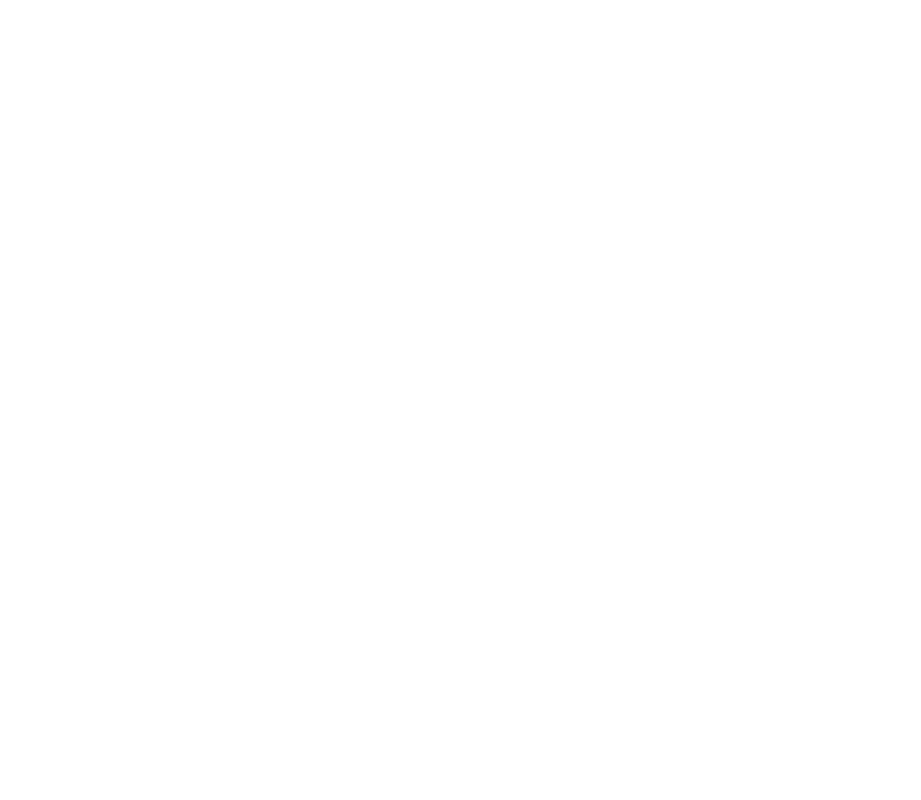
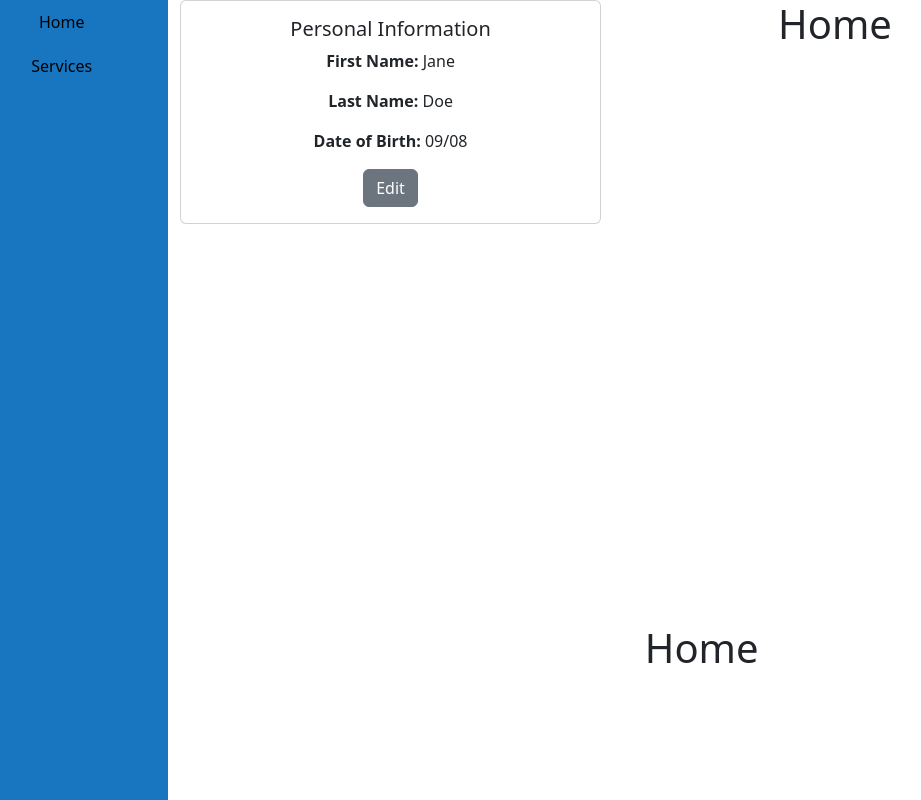
Before and after one commit to rosspulliam/hackathongo-sbcollab, a React (Create React App) app in the folder hackathon-ui/: page /dashboard in a window 1280 px wide. Before the commit this address had no page. Shown: the whole page, without its empty margins (45-966 px from the left). Built offline with nearby package versions, Linux system fonts and the light colour scheme.

Commit message:
add dashboard personal info

```diff
--- a/hackathon-ui/src/App.js
+++ b/hackathon-ui/src/App.js
@@ -2,6 +2,7 @@
 import React from 'react';
 import { BrowserRouter as Router, Route, Routes } from 'react-router-dom';
 import Landing from './components/Landing/Landing';
+import UserDashboard from './user/UserDashboard/UserDashboard';
 
 function App() {
   return (
@@ -9,6 +10,7 @@
    <Router>
 <Routes>
 <Route path="/" element={<Landing/>} />
+<Route path="/dashboard" element={<UserDashboard/>} />
 </Routes>
    </Router>
     </div>
--- a/hackathon-ui/src/user/UserDashboard/UserDashboard.css
+++ b/hackathon-ui/src/user/UserDashboard/UserDashboard.css
@@ -0,0 +1,27 @@
+.user-dashboard{
+    height: 100vh;
+    display: flex;
+}
+.user-nav{
+    height: 100vh;
+    background-color: #1876C0;
+}
+
+.user-nav .nav-link {
+    color:black;
+    padding: 10px 20px;
+    text-decoration: none;
+  }
+  .user-main-wrapper{
+   display: flex;
+   flex-direction: column;
+  }
+  .user-main-top{
+    flex:1;
+    height: 50vh;
+  }
+  .user-main-bottom{
+    flex:1;
+    height: 50vh;
+    margin-top: 50vh;
+  }
--- a/hackathon-ui/src/user/UserDashboard/UserDashboard.js
+++ b/hackathon-ui/src/user/UserDashboard/UserDashboard.js
@@ -0,0 +1,109 @@
+import React from "react";
+import { useState } from "react";
+import { Container, Nav, Row, Col, Card, Button, Form } from "react-bootstrap";
+import "../UserDashboard/UserDashboard.css";
+
+export default function UserDashboard() {
+  const [editMode, setEditMode] = useState(false);
+
+  const handleEditClick = () => {
+    setEditMode(true);
+  };
+
+  const handleSaveClick = () => {
+    setEditMode(false);
+  };
+  return (
+    <div className="user-dashboard">
+      <Container fluid>
+        <Row>
+          <Col sm={2} className="user-nav">
+            <Nav className="flex-column">
+              <Nav.Link className="nav-link" href="#home">
+                Home
+              </Nav.Link>
+              <Nav.Link className="nav-link" href="#services">
+                Services
+              </Nav.Link>
+            </Nav>
+          </Col>
+          <Col sm={10} className="user-main">
+            <div className="user-main-wrapper">
+              <div className="user-main-top">
+                <Row>
+                  <Col sm={5} className="user-main-header">
+                    <div className="personal-info">
+                      <Card>
+                        <Card.Body>
+                          <Card.Title>Personal Information</Card.Title>
+                          {editMode ? (
+                            <Form>
+                              <Form.Group
+                                className="mb-3"
+                                controlId="firstName"
+                              >
+                                <Form.Label>First Name</Form.Label>
+                                <Form.Control
+                                  type="text"
+                                  placeholder="Enter first name"
+                                />
+                              </Form.Group>
+                              <Form.Group className="mb-3" controlId="lastName">
+                                <Form.Label>Last Name</Form.Label>
+                                <Form.Control
+                                  type="text"
+                                  placeholder="Enter last name"
+                                />
+                              </Form.Group>
+                              <Form.Group
+                                className="mb-3"
+                                controlId="dateOfBirth"
+                              >
+                                <Form.Label>Date of Birth</Form.Label>
+                                <Form.Control type="date" />
+                              </Form.Group>
+                            </Form>
+                          ) : (
+                            <div>
+                              <p>
+                                <strong>First Name:</strong> Jane
+                              </p>
+                              <p>
+                                <strong>Last Name:</strong> Doe
+                              </p>
+                              <p>
+                                <strong>Date of Birth:</strong> 09/08
+                              </p>
+                            </div>
+                          )}
+                          {editMode ? (
+                            <Button variant="primary" onClick={handleSaveClick}>
+                              Save
+                            </Button>
+                          ) : (
+                            <Button
+                              variant="secondary"
+                              onClick={handleEditClick}
+                            >
+                              Edit
+                            </Button>
+                          )}
+                        </Card.Body>
+                      </Card>
+                    </div>
+                  </Col>
+                  <Col sm={5} className="user-main-content">
+                    <h1>Home</h1>
+                  </Col>
+                </Row>
+              </div>
+              <div className="user-main-bottom">
+                <h1>Home</h1>
+              </div>
+            </div>
+          </Col>
+        </Row>
+      </Container>
+    </div>
+  );
+}
```
